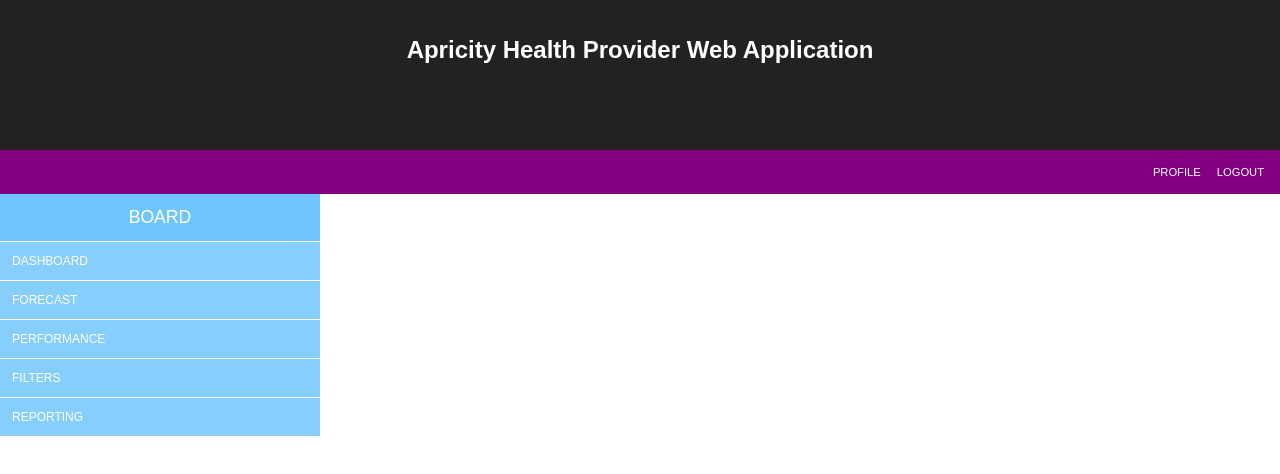
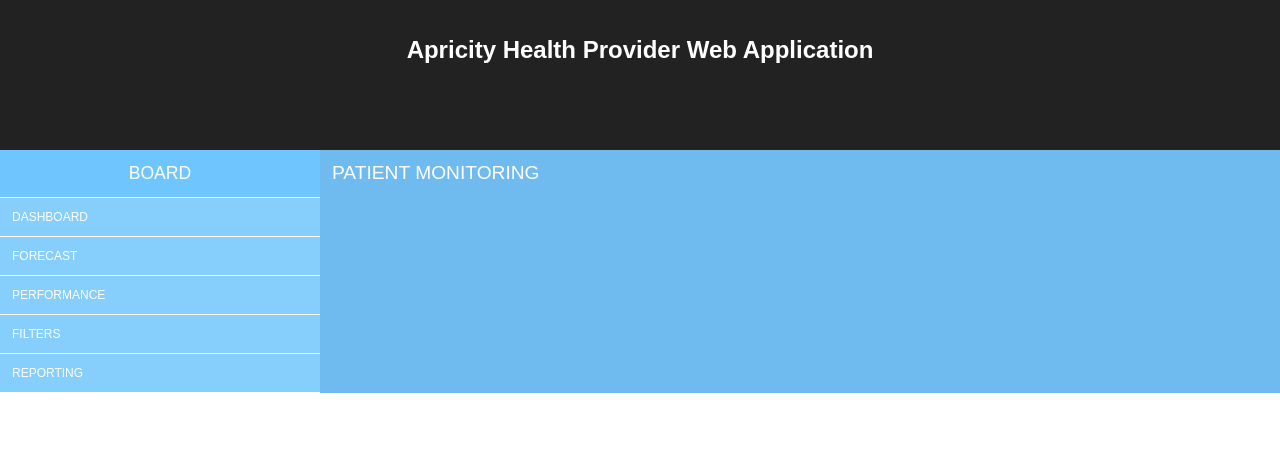
Before and after one commit to kellyclemons/apricity-health-provider-application, a React (Create React App) app: page / in a window 1280 px wide. Shown: the top 474 px of the page. Built offline with nearby package versions, Linux system fonts and the light colour scheme.

Commit message:
added Main and GraphType components

```diff
--- a/src/App.js
+++ b/src/App.js
@@ -11,7 +11,7 @@
 
 import Sidebar from './components/Sidebar.js';
 import Navbar from './components/Navbar.js';
-// import Main from './components/Main.js';
+import Main from './components/Main.js';
 // import {Patient} from './components/patient.js'
 
 // import BarChart from './components/TestBarChart.js';
@@ -29,9 +29,21 @@
           <BarChart />
           <LineChart />
         </div> */}
-        <Navbar />
+
         <div className="App-container">
-          <Sidebar />
+
+          {/* <div className="Navbar-container">
+            Navbar goes here
+          </div>
+
+          <div className="GenInfo-container">
+            General info goes here - 4 sections
+          </div> */}
+
+          <div className="main-container">
+            <Sidebar />
+            <Main />
+          </div>
 
         </div>
 
--- /dev/null
+++ b/src/components/GraphType.js
@@ -0,0 +1,9 @@
+import React from 'react';
+
+export class Graph extends React.Component {
+  render() {
+    return(
+      <div className="graph">GRAPH TEST</div>
+    );
+  }
+}
--- a/src/components/Main.js
+++ b/src/components/Main.js
@@ -0,0 +1,18 @@
+import React from 'react';
+import {Patient} from './Patient.js';
+import {Graph} from './GraphType.js';
+
+export default class Main extends React.Component {
+  render() {
+    return(
+        <div className="main-element">
+          <div className="main-title">Patient Monitoring</div>
+          {/* <Patient />
+          <Graph />
+          <Graph />
+          <Graph />
+          <Graph /> */}
+        </div>
+    );
+  }
+}
--- a/src/styles/Main.css
+++ b/src/styles/Main.css
@@ -2,6 +2,7 @@
   color: #fff;
   background: #6FBAEF;
   width: 100%;
+  display: flex;
   /* display: block; */
 }
 
```
